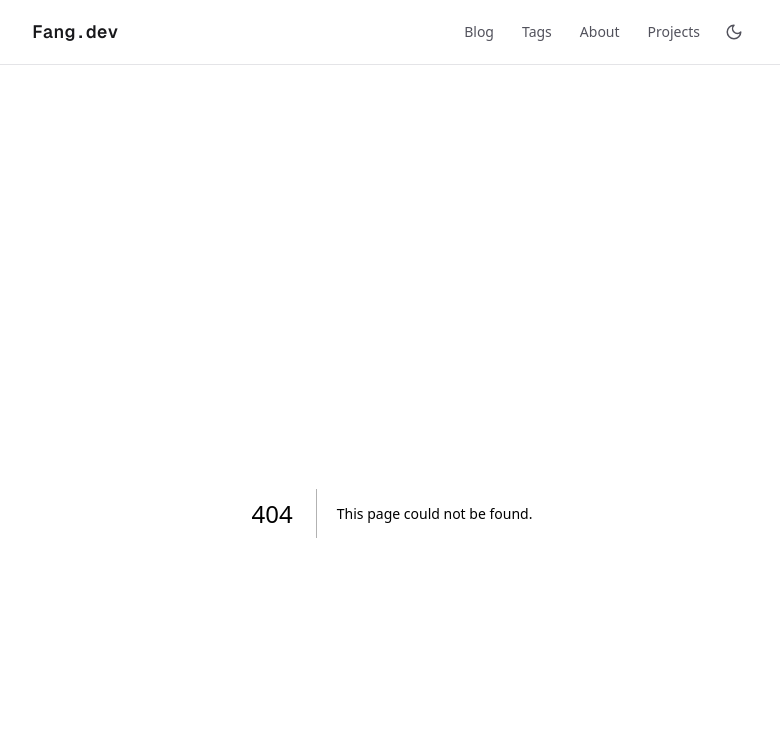
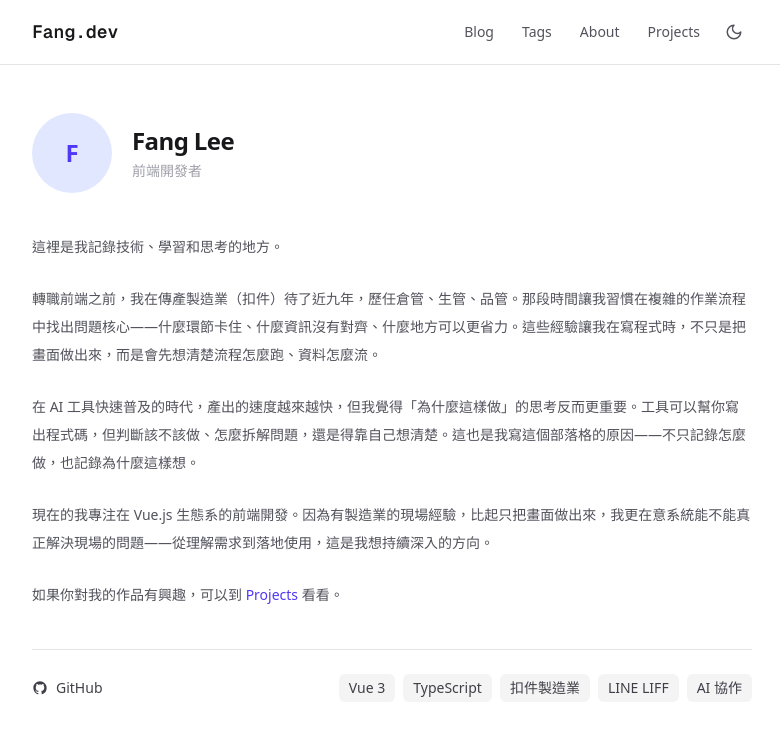
Before and after one commit to LeeFang14/fang.dev, a Next.js app: page /about in a window 1280 px wide. Before the commit this address had no page. Shown: the top 736 px of the page, without its empty margins (248-1028 px from the left). Built offline with nearby package versions, Linux system fonts and the light colour scheme.

Commit message:
feat(about): add About page with intro, keywords, and GitHub link

```diff
--- /dev/null
+++ b/app/about/page.tsx
@@ -0,0 +1,79 @@
+import Link from "next/link";
+
+const KEYWORDS = ["Vue 3", "TypeScript", "扣件製造業", "LINE LIFF", "AI 協作"];
+
+export default function AboutPage() {
+  return (
+    <div className="space-y-10">
+      {/* Header with avatar */}
+      <div className="flex items-center gap-5">
+        <div className="flex h-20 w-20 shrink-0 items-center justify-center rounded-full bg-indigo-100 text-2xl font-bold text-indigo-600 dark:bg-indigo-950 dark:text-indigo-400">
+          F
+        </div>
+        <div className="space-y-1">
+          <h1 className="text-2xl font-bold tracking-tight text-zinc-900 dark:text-zinc-50">Fang Lee</h1>
+          <p className="text-sm text-zinc-400 dark:text-zinc-500">前端開發者</p>
+        </div>
+      </div>
+
+      {/* Content */}
+      <div className="space-y-6 text-sm leading-7 text-zinc-600 dark:text-zinc-400">
+        <p>這裡是我記錄技術、學習和思考的地方。</p>
+
+        <p>
+          轉職前端之前，我在傳產製造業（扣件）待了近九年，歷任倉管、生管、品管。那段時間讓我習慣在複雜的作業流程中找出問題核心——什麼環節卡住、什麼資訊沒有對齊、什麼地方可以更省力。這些經驗讓我在寫程式時，不只是把畫面做出來，而是會先想清楚流程怎麼跑、資料怎麼流。
+        </p>
+
+        <p>
+          在 AI
+          工具快速普及的時代，產出的速度越來越快，但我覺得「為什麼這樣做」的思考反而更重要。工具可以幫你寫出程式碼，但判斷該不該做、怎麼拆解問題，還是得靠自己想清楚。這也是我寫這個部落格的原因——不只記錄怎麼做，也記錄為什麼這樣想。
+        </p>
+
+        <p>
+          現在的我專注在 Vue.js
+          生態系的前端開發。因為有製造業的現場經驗，比起只把畫面做出來，我更在意系統能不能真正解決現場的問題——從理解需求到落地使用，這是我想持續深入的方向。
+        </p>
+
+        <p>
+          如果你對我的作品有興趣，可以到{" "}
+          <Link
+            href="/projects"
+            className="font-medium text-indigo-600 underline-offset-4 hover:underline dark:text-indigo-400"
+          >
+            Projects
+          </Link>{" "}
+          看看。
+        </p>
+      </div>
+
+      {/* Footer: GitHub + Keywords */}
+      <div className="flex flex-wrap items-center justify-between gap-4 border-t border-zinc-200 pt-6 dark:border-zinc-800">
+        <a
+          href="https://github.com/LeeFang14"
+          target="_blank"
+          rel="noopener noreferrer"
+          className="inline-flex items-center gap-2 text-sm font-medium text-zinc-700 underline-offset-4 hover:underline dark:text-zinc-300"
+        >
+          <svg className="h-4 w-4" fill="currentColor" viewBox="0 0 24 24" aria-hidden="true">
+            <path
+              fillRule="evenodd"
+              d="M12 2C6.477 2 2 6.484 2 12.017c0 4.425 2.865 8.18 6.839 9.504.5.092.682-.217.682-.483 0-.237-.008-.868-.013-1.703-2.782.605-3.369-1.343-3.369-1.343-.454-1.158-1.11-1.466-1.11-1.466-.908-.62.069-.608.069-.608 1.003.07 1.531 1.032 1.531 1.032.892 1.53 2.341 1.088 2.91.832.092-.647.35-1.088.636-1.338-2.22-.253-4.555-1.113-4.555-4.951 0-1.093.39-1.988 1.029-2.688-.103-.253-.446-1.272.098-2.65 0 0 .84-.27 2.75 1.026A9.564 9.564 0 0112 6.844c.85.004 1.705.115 2.504.337 1.909-1.296 2.747-1.027 2.747-1.027.546 1.379.202 2.398.1 2.651.64.7 1.028 1.595 1.028 2.688 0 3.848-2.339 4.695-4.566 4.943.359.309.678.92.678 1.855 0 1.338-.012 2.419-.012 2.747 0 .268.18.58.688.482A10.019 10.019 0 0022 12.017C22 6.484 17.522 2 12 2z"
+              clipRule="evenodd"
+            />
+          </svg>
+          GitHub
+        </a>
+        <div className="flex flex-wrap gap-2">
+          {KEYWORDS.map((keyword) => (
+            <span
+              key={keyword}
+              className="rounded-md bg-zinc-100 px-2.5 py-1 text-sm font-medium text-zinc-700 dark:bg-zinc-800 dark:text-zinc-300"
+            >
+              {keyword}
+            </span>
+          ))}
+        </div>
+      </div>
+    </div>
+  );
+}
```
Also changed, not shown: 1 other file (tests, documents, lock files or other folders).
